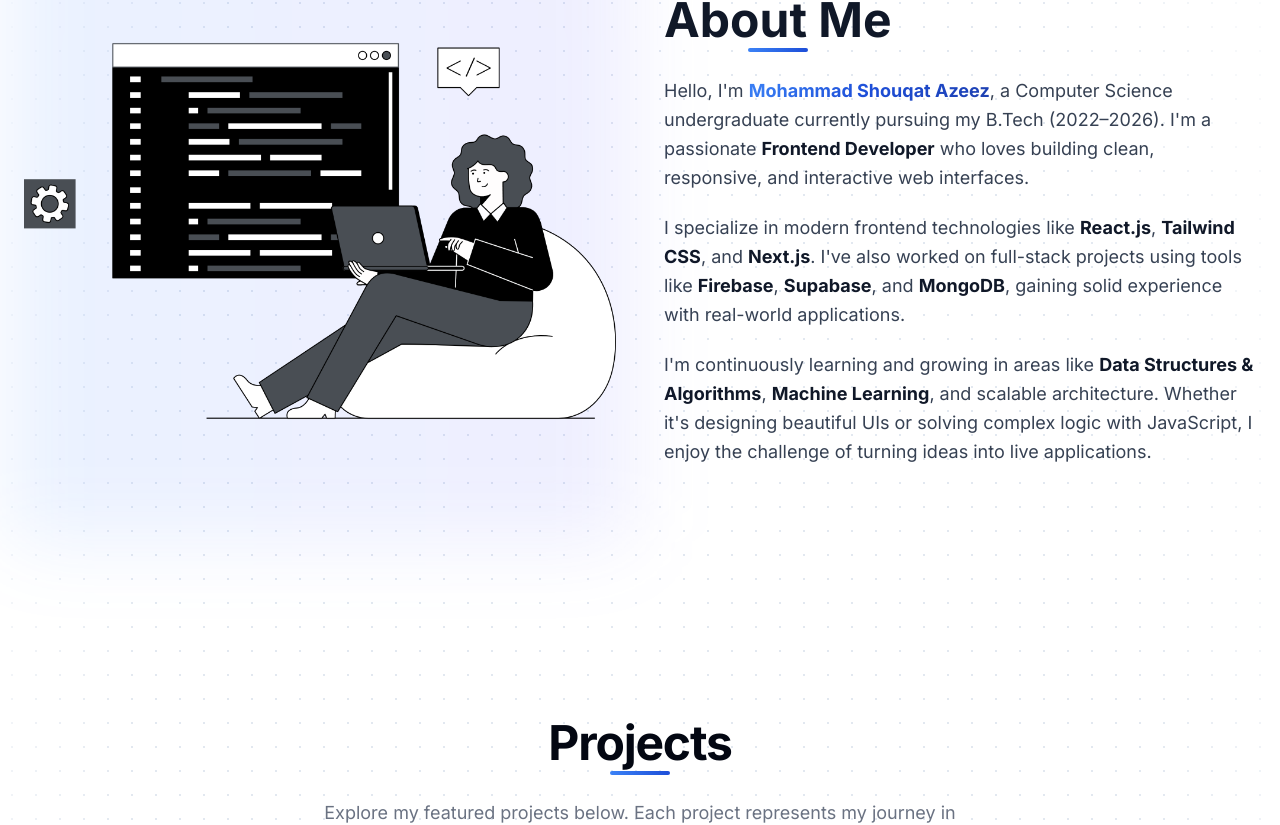
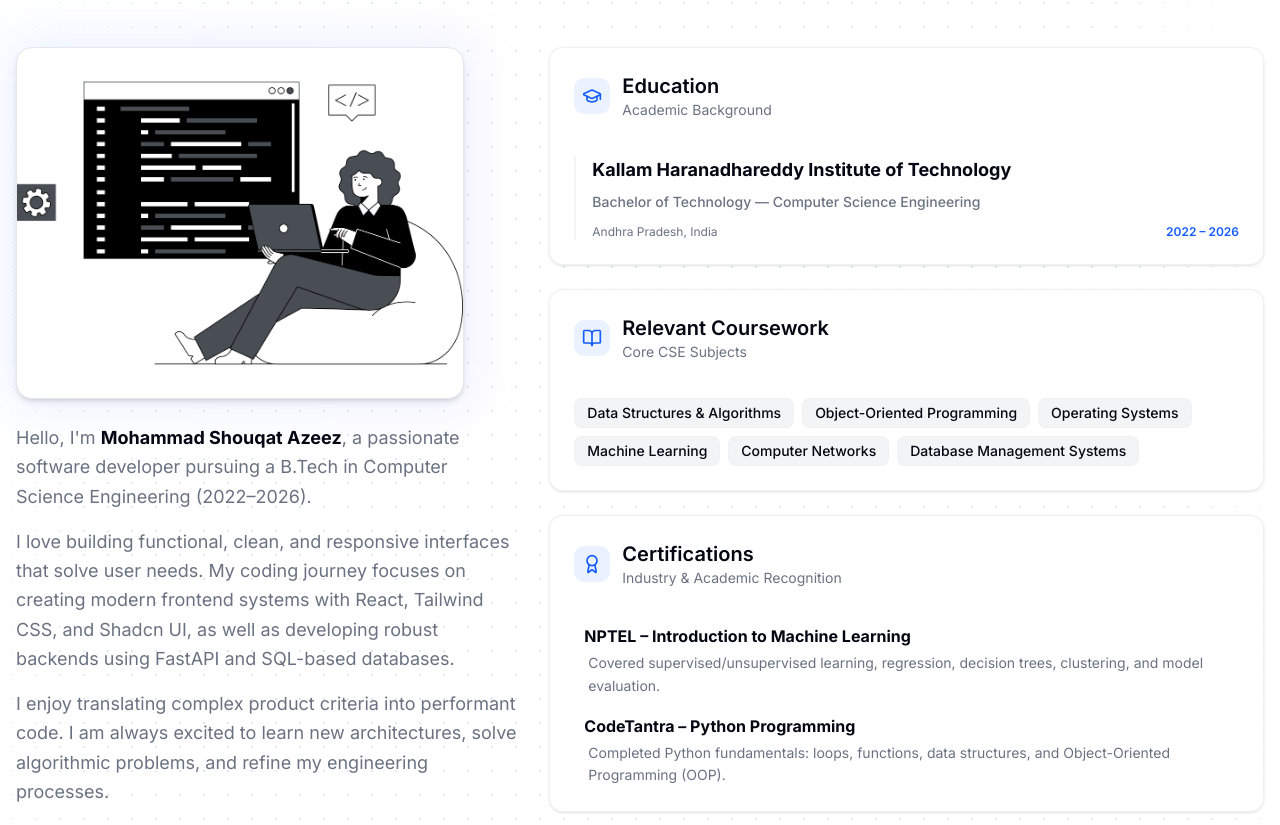
Before and after one commit to shouqatazeez/my-portfolio, a React (Vite) app: page / in a window 1280 px wide. Shown: the part 1017-1842 px from the top of the page. Built offline with nearby package versions, Linux system fonts and the light colour scheme; no server answers.

Commit message:
restructure about section with coursework and certification cards

```diff
--- a/src/pages/About.jsx
+++ b/src/pages/About.jsx
@@ -1,55 +1,154 @@
 import Aimg from "../assets/Aboutimg.png";
+import {
+  Card,
+  CardContent,
+  CardDescription,
+  CardHeader,
+  CardTitle,
+} from "@/components/ui/card";
+import { Badge } from "@/components/ui/badge";
+import { BookOpen, GraduationCap, Award } from "lucide-react";
+
+const courseworkList = [
+  "Data Structures & Algorithms",
+  "Object-Oriented Programming",
+  "Operating Systems",
+  "Machine Learning",
+  "Computer Networks",
+  "Database Management Systems",
+];
+
+const certificationsList = [
+  {
+    title: "NPTEL – Introduction to Machine Learning",
+    description: "Covered supervised/unsupervised learning, regression, decision trees, clustering, and model evaluation.",
+  },
+  {
+    title: "CodeTantra – Python Programming",
+    description: "Completed Python fundamentals: loops, functions, data structures, and Object-Oriented Programming (OOP).",
+  },
+];
 
 const About = () => {
   return (
-    <div className="py-16 md:py-24">
-      <div className="sm:flex gap-12 items-center max-w-screen-xl mx-auto px-6">
-        <div className="hidden md:block md:w-1/2">
-          <div className="relative">
-            <div className="absolute -inset-4 bg-gradient-to-r from-blue-500/10 to-indigo-500/10 rounded-3xl blur-2xl"></div>
+    <div className="py-16 md:py-24 px-4 container mx-auto 2xl:max-w-[1400px]">
+      <div className="mb-16 text-center">
+        <h2 className="text-4xl md:text-5xl font-bold tracking-tight inline-block section-heading">
+          About Me
+        </h2>
+      </div>
+
+      <div className="grid grid-cols-1 lg:grid-cols-12 gap-8 items-start">
+        {/* Left Column - Bio & Profile Image */}
+        <div className="lg:col-span-5 space-y-6">
+          <div className="relative group max-w-md mx-auto lg:mx-0">
+            <div className="absolute -inset-2 bg-gradient-to-r from-blue-500/10 to-indigo-500/10 rounded-2xl blur-xl group-hover:blur-2xl transition-all duration-300"></div>
+            <div className="relative border border-border bg-card overflow-hidden rounded-2xl shadow-md transition-all duration-300 hover:shadow-lg">
               <img
                 src={Aimg}
                 alt="About Mohammad Shouqat Azeez"
-              className="relative w-full h-auto max-w-[40rem] max-h-[50rem] object-contain"
+                className="w-full h-auto object-cover max-h-[300px] md:max-h-[350px]"
               />
             </div>
           </div>
 
-        <div className="w-full md:w-1/2 space-y-6">
-          <div className="mb-8">
-            <h2 className="text-4xl md:text-5xl font-bold text-gray-900 inline-block section-heading">
-              About Me
-            </h2>
+          <div className="space-y-4 text-base md:text-lg leading-relaxed text-muted-foreground">
+            <p>
+              Hello, I'm <span className="font-bold text-foreground">Mohammad Shouqat Azeez</span>,
+              a passionate software developer pursuing a B.Tech in Computer Science Engineering (2022–2026).
+            </p>
+            <p>
+              I love building functional, clean, and responsive interfaces that solve user needs.
+              My coding journey focuses on creating modern frontend systems with React, Tailwind CSS,
+              and Shadcn UI, as well as developing robust backends using FastAPI and SQL-based databases.
+            </p>
+            <p>
+              I enjoy translating complex product criteria into performant code. I am always excited to learn
+              new architectures, solve algorithmic problems, and refine my engineering processes.
+            </p>
+          </div>
         </div>
 
-          <div className="space-y-5">
-            <p className="text-gray-700 text-base md:text-lg leading-relaxed">
-              Hello, I'm{" "}
-              <span className="font-bold gradient-text">Mohammad Shouqat Azeez</span>, a
-              Computer Science undergraduate currently pursuing my B.Tech
-              (2022–2026). I'm a passionate <strong className="text-gray-900">Frontend Developer</strong> who
-              loves building clean, responsive, and interactive web interfaces.
+        {/* Right Column - Education, Coursework, Certifications */}
+        <div className="lg:col-span-7 space-y-6">
+          {/* Education Card */}
+          <Card className="border-border/60 bg-card/60 backdrop-blur-xs hover:border-blue-500/20 transition-all duration-300">
+            <CardHeader className="pb-3 flex flex-row items-center gap-3">
+              <div className="p-2 rounded-lg bg-blue-500/10 text-blue-600 dark:text-blue-400">
+                <GraduationCap className="h-5 w-5" />
+              </div>
+              <div>
+                <CardTitle className="text-xl">Education</CardTitle>
+                <CardDescription>Academic Background</CardDescription>
+              </div>
+            </CardHeader>
+            <CardContent>
+              <div className="space-y-2 border-l-2 border-muted pl-4">
+                <h4 className="font-bold text-foreground text-base md:text-lg">
+                  Kallam Haranadhareddy Institute of Technology
+                </h4>
+                <p className="text-sm text-muted-foreground font-medium">
+                  Bachelor of Technology — Computer Science Engineering
                 </p>
+                <div className="flex justify-between items-center text-xs text-muted-foreground pt-1">
+                  <span>Andhra Pradesh, India</span>
+                  <span className="font-semibold text-blue-600 dark:text-blue-400">2022 – 2026</span>
+                </div>
+              </div>
+            </CardContent>
+          </Card>
 
-            <p className="text-gray-700 text-base md:text-lg leading-relaxed">
-              I specialize in modern frontend technologies like{" "}
-              <strong className="text-gray-900">React.js</strong>, <strong className="text-gray-900">Tailwind CSS</strong>, and{" "}
-              <strong className="text-gray-900">Next.js</strong>. I've also worked on full-stack projects
-              using tools like <strong className="text-gray-900">Firebase</strong>, <strong className="text-gray-900">Supabase</strong>,
-              and <strong className="text-gray-900">MongoDB</strong>, gaining solid experience with real-world
-              applications.
+          {/* Relevant Coursework Card */}
+          <Card className="border-border/60 bg-card/60 backdrop-blur-xs hover:border-blue-500/20 transition-all duration-300">
+            <CardHeader className="pb-3 flex flex-row items-center gap-3">
+              <div className="p-2 rounded-lg bg-blue-500/10 text-blue-600 dark:text-blue-400">
+                <BookOpen className="h-5 w-5" />
+              </div>
+              <div>
+                <CardTitle className="text-xl">Relevant Coursework</CardTitle>
+                <CardDescription>Core CSE Subjects</CardDescription>
+              </div>
+            </CardHeader>
+            <CardContent>
+              <div className="flex flex-wrap gap-2">
+                {courseworkList.map((course) => (
+                  <Badge
+                    key={course}
+                    variant="secondary"
+                    className="px-3 py-1 text-sm bg-muted text-foreground border border-border/30 hover:border-blue-500/30 transition-all"
+                  >
+                    {course}
+                  </Badge>
+                ))}
+              </div>
+            </CardContent>
+          </Card>
+
+          {/* Certifications Card */}
+          <Card className="border-border/60 bg-card/60 backdrop-blur-xs hover:border-blue-500/20 transition-all duration-300">
+            <CardHeader className="pb-3 flex flex-row items-center gap-3">
+              <div className="p-2 rounded-lg bg-blue-500/10 text-blue-600 dark:text-blue-400">
+                <Award className="h-5 w-5" />
+              </div>
+              <div>
+                <CardTitle className="text-xl">Certifications</CardTitle>
+                <CardDescription>Industry & Academic Recognition</CardDescription>
+              </div>
+            </CardHeader>
+            <CardContent className="space-y-4">
+              {certificationsList.map((cert) => (
+                <div key={cert.title} className="space-y-1">
+                  <h4 className="font-bold text-foreground text-sm md:text-base flex items-start gap-1">
+                    <span className="text-blue-500 mt-1.5 h-1.5 w-1.5 rounded-full shrink-0"></span>
+                    {cert.title}
+                  </h4>
+                  <p className="text-xs md:text-sm text-muted-foreground pl-3.5 leading-relaxed">
+                    {cert.description}
                   </p>
-
-            <p className="text-gray-700 text-base md:text-lg leading-relaxed">
-              I'm continuously learning and growing in areas like{" "}
-              <strong className="text-gray-900">Data Structures & Algorithms</strong>,{" "}
-              <strong className="text-gray-900">Machine Learning</strong>, and scalable architecture. Whether
-              it's designing beautiful UIs or solving complex logic with JavaScript,
-              I enjoy the challenge of turning ideas into live applications.
-            </p>
-
-
                 </div>
+              ))}
+            </CardContent>
+          </Card>
         </div>
       </div>
     </div>
```
Lines whose indentation alone changed are shown as unchanged.
